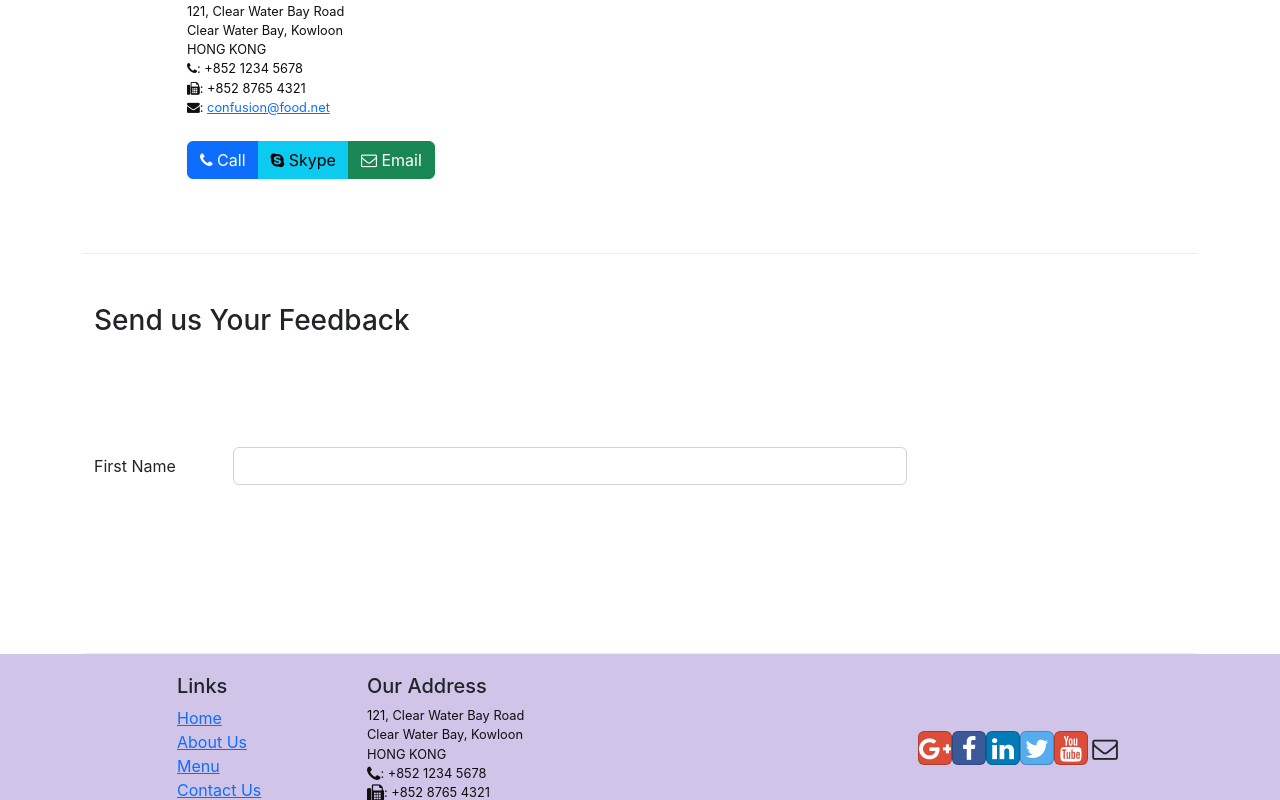
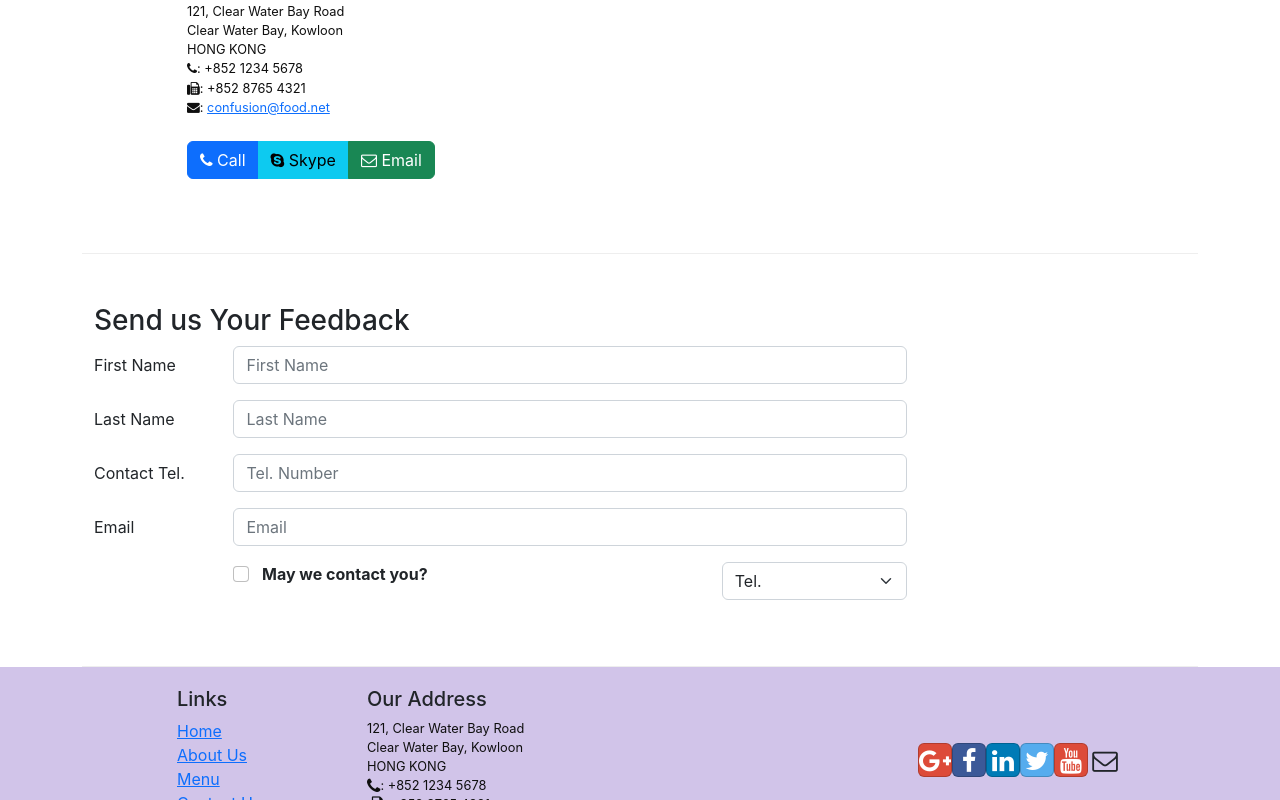
Before and after one commit to drneyx/Confusion-REACT, a React (Create React App) app: page /contactus in a window 1280 px wide. Shown: the part 546-1346 px from the top of the page. Built offline with nearby package versions, Linux system fonts and the light colour scheme.

Commit message:
Add checkbox and email

```diff
--- a/src/components/ContantComponent.js
+++ b/src/components/ContantComponent.js
@@ -68,7 +68,45 @@ class  Contact extends Component {
                         <FormGroup row>
                             <Label htmlfor="firstName" md={2}>First Name</Label>
                             <Col md={10}>
-                                <Input type="text" id="firstName" name="firstName"/>
+                                <Input type="text" id="firstName" name="firstName" placeholder='First Name' value={this.state.firstName}/>
+                            </Col>
+                        </FormGroup>
+
+                        <FormGroup row>
+                            <Label htmlfor="lastName" md={2}>Last Name</Label>
+                            <Col md={10}>
+                                <Input type="text" id="lastName" name="lastName" placeholder='Last Name' value={this.state.lastName}/>
+                            </Col>
+                        </FormGroup>
+
+                        <FormGroup row>
+                            <Label htmlfor="telnum" md={2}>Contact Tel.</Label>
+                            <Col md={10}>
+                                <Input type="tel" id="telnum" name="telnum" placeholder='Tel. Number' value={this.state.telnum}/>
+                            </Col>
+                        </FormGroup>
+
+                        <FormGroup row>
+                            <Label htmlfor="email" md={2}>Email</Label>
+                            <Col md={10}>
+                                <Input type="email" id="email" name="email" placeholder='Email' value={this.state.email}/>
+                            </Col>
+                        </FormGroup>
+
+                        <FormGroup row>
+                            <Col md={{size: 6, offset: 2}} >
+                                <FormGroup check>
+                                    <Label check></Label>
+                                    <Input type="checkbox" name="agree" checked={this.state.agree} /> {' '}
+                                    <strong>May we contact you?</strong>
+                                </FormGroup>
+                            </Col>
+                            <Col md={{size: 3, offset: 1}} >
+                                <Input type="select" name="contactType" value={this.state.contactType}>
+                                    <option>Tel.</option>
+                                    <option>Email</option>
+                                </Input>
+
                             </Col>
                         </FormGroup>
                     </Form>
```
